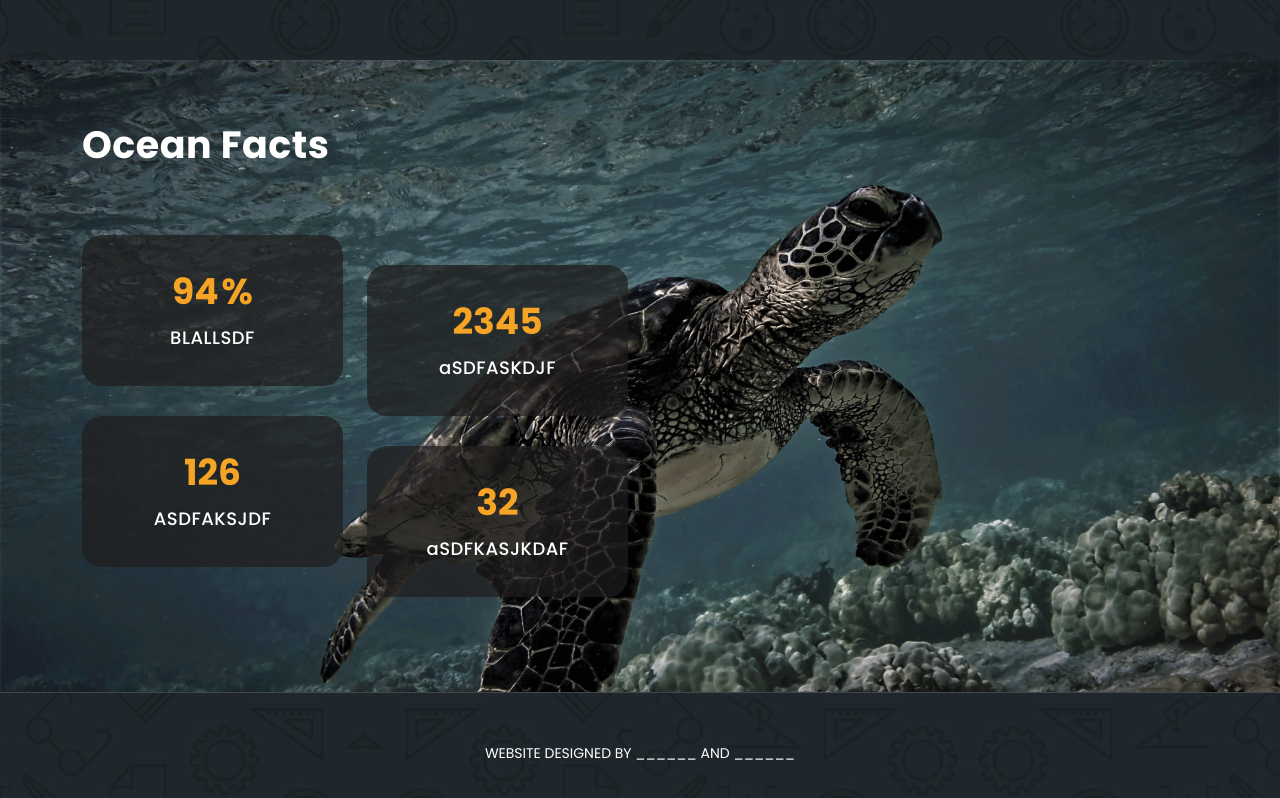
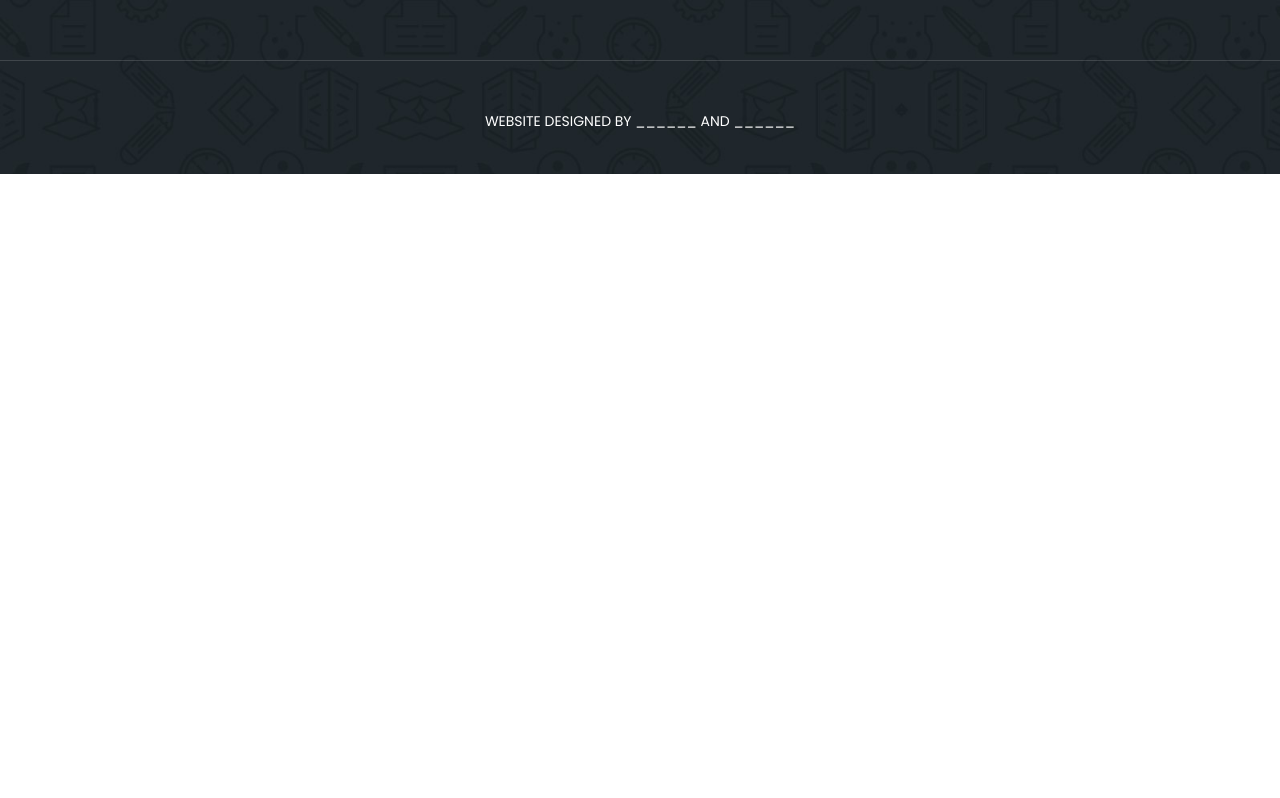
Before and after one commit to HaDAMIT/Website, a plain HTML site: page index.html in a window 1280 px wide. Shown: the part 1102-1900 px from the top of the page. After the commit the page ends 1276 px from the top, so only its background shows below. Drawn offline with Linux system fonts and the light colour scheme.

Commit message:
deleted facts

```diff
--- a/index.html
+++ b/index.html
@@ -170,54 +170,6 @@ https://templatemo.com/tm-569-edu-meeting
         </div>
 
 
-  <section class="our-facts">
-    <div class="container">
-
-      <div class="row">
-        <div class="col-lg-6">
-          <div class="row">
-            <div class="col-lg-12">
-              <h2>Ocean Facts</h2>
-            </div>
-            <div class="col-lg-6">
-              <div class="row">
-                <div class="col-12">
-                  <div class="count-area-content percentage">
-                    <div class="count-digit">94</div>
-                    <div class="count-title">BLALLSDF</div>
-                  </div>
-                </div>
-                <div class="col-12">
-                  <div class="count-area-content">
-                    <div class="count-digit">126</div>
-                    <div class="count-title">ASDFAKSJDF</div>
-                  </div>
-                </div>
-              </div>
-            </div>
-            <div class="col-lg-6">
-              <div class="row">
-                <div class="col-12">
-                  <div class="count-area-content new-students">
-                    <div class="count-digit">2345</div>
-                    <div class="count-title">aSDFASKDJF</div>
-                  </div>
-                </div>
-                <div class="col-12">
-                  <div class="count-area-content">
-                    <div class="count-digit">32</div>
-                    <div class="count-title">aSDFKASJKDAF</div>
-                  </div>
-                </div>
-              </div>
-
-        </div>
-      </div>
-    </div>
-
-    </div></div>
-  </section>
-
 
   <div class="footer">
     <br><br>
```
